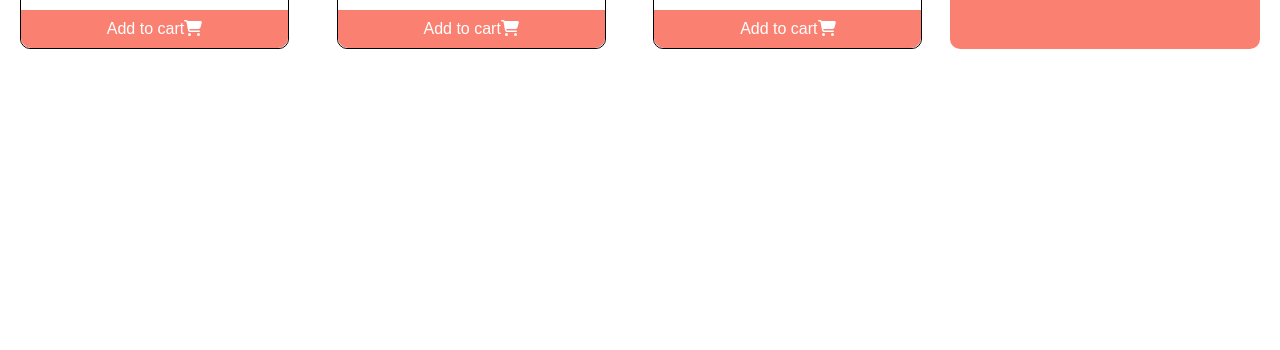
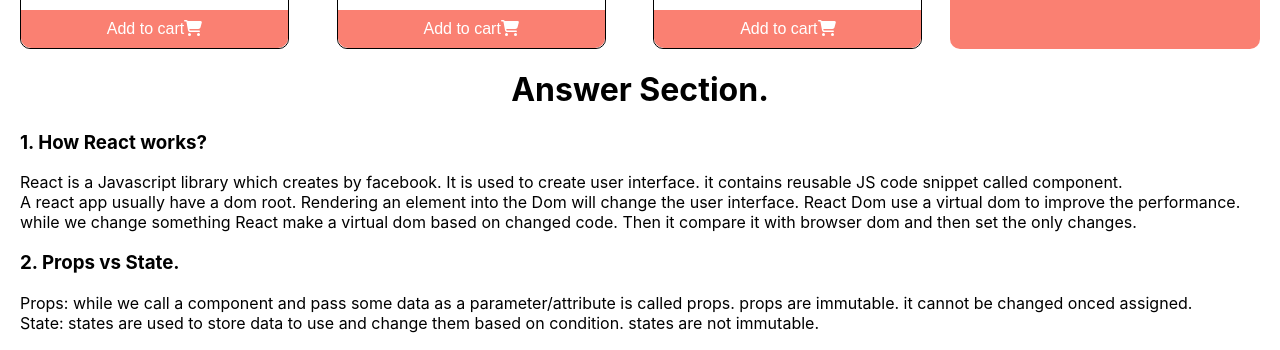
Before and after one commit to moniruzzaman01/random-meal-basic-React, a React (Create React App) app: page / in a window 1280 px wide. Shown: the part 1489-1839 px from the top of the page. Before the commit the page ends 1558 px from the top, so only its background shows below. Built offline with nearby package versions, Linux system fonts and the light colour scheme.

Commit message:
answer section added

```diff
--- /dev/null
+++ b/src/components/answers/Answers.js
@@ -0,0 +1,32 @@
+import React from "react";
+import "./Answers.css";
+
+function Answers() {
+  return (
+    <div>
+      <h1 style={{ textAlign: "center" }}>Answer Section.</h1>
+      <h3>1. How React works?</h3>
+      <p>
+        React is a Javascript library which creates by facebook. It is used to
+        create user interface. it contains reusable JS code snippet called
+        component.
+        <br />A react app usually have a dom root. Rendering an element into the
+        Dom will change the user interface. React Dom use a virtual dom to
+        improve the performance. while we change something React make a virtual
+        dom based on changed code. Then it compare it with browser dom and then
+        set the only changes.
+      </p>
+      <h3>2. Props vs State.</h3>
+      <p>
+        Props: while we call a component and pass some data as a
+        parameter/attribute is called props. props are immutable. it cannot be
+        changed onced assigned.
+        <br />
+        State: states are used to store data to use and change them based on
+        condition. states are not immutable.
+      </p>
+    </div>
+  );
+}
+
+export default Answers;
--- a/src/components/main-section/Main.css
+++ b/src/components/main-section/Main.css
@@ -1,5 +1,7 @@
+.main-container {
+  margin: 20px;
+}
 .main {
-  margin: 20px;
   display: grid;
   grid-template-columns: 3fr 1fr;
 }
--- a/src/components/main-section/Main.js
+++ b/src/components/main-section/Main.js
@@ -1,4 +1,5 @@
 import React, { useEffect, useState } from "react";
+import Answers from "../answers/Answers";
 import Cart from "../cart/Cart";
 import Meal from "../meal/Meal";
 import "./Main.css";
@@ -40,6 +41,7 @@ function Main() {
   };
 
   return (
+    <div className="main-container">
       <div className="main">
         <div className="meals">
           {meals.map((meal, key) => (
@@ -56,6 +58,8 @@ function Main() {
           RandomNumberGenerator={RandomNumberGenerator}
         ></Cart>
       </div>
+      <Answers></Answers>
+    </div>
   );
 }
 
```
Also changed, not shown: src/components/answers/Answers.css (added). Lines whose indentation alone changed are shown as unchanged.
